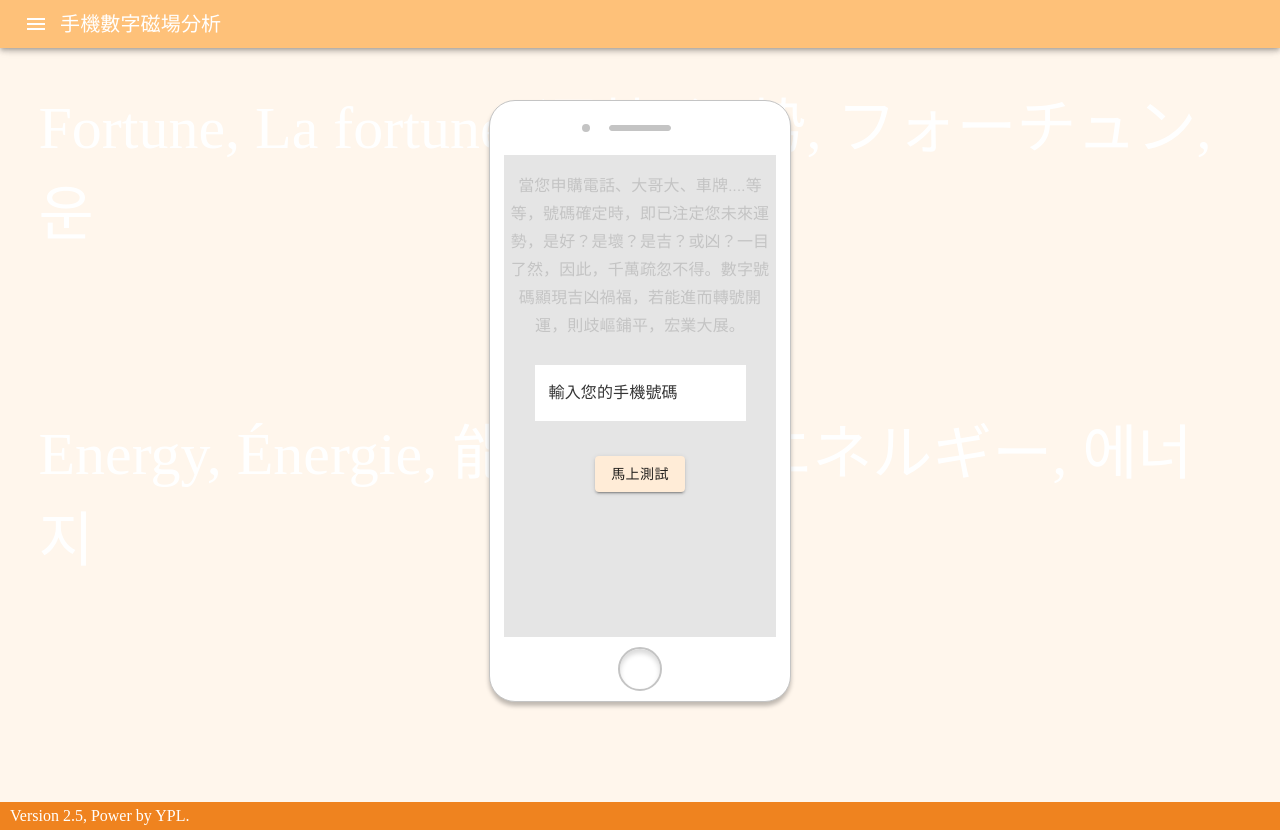
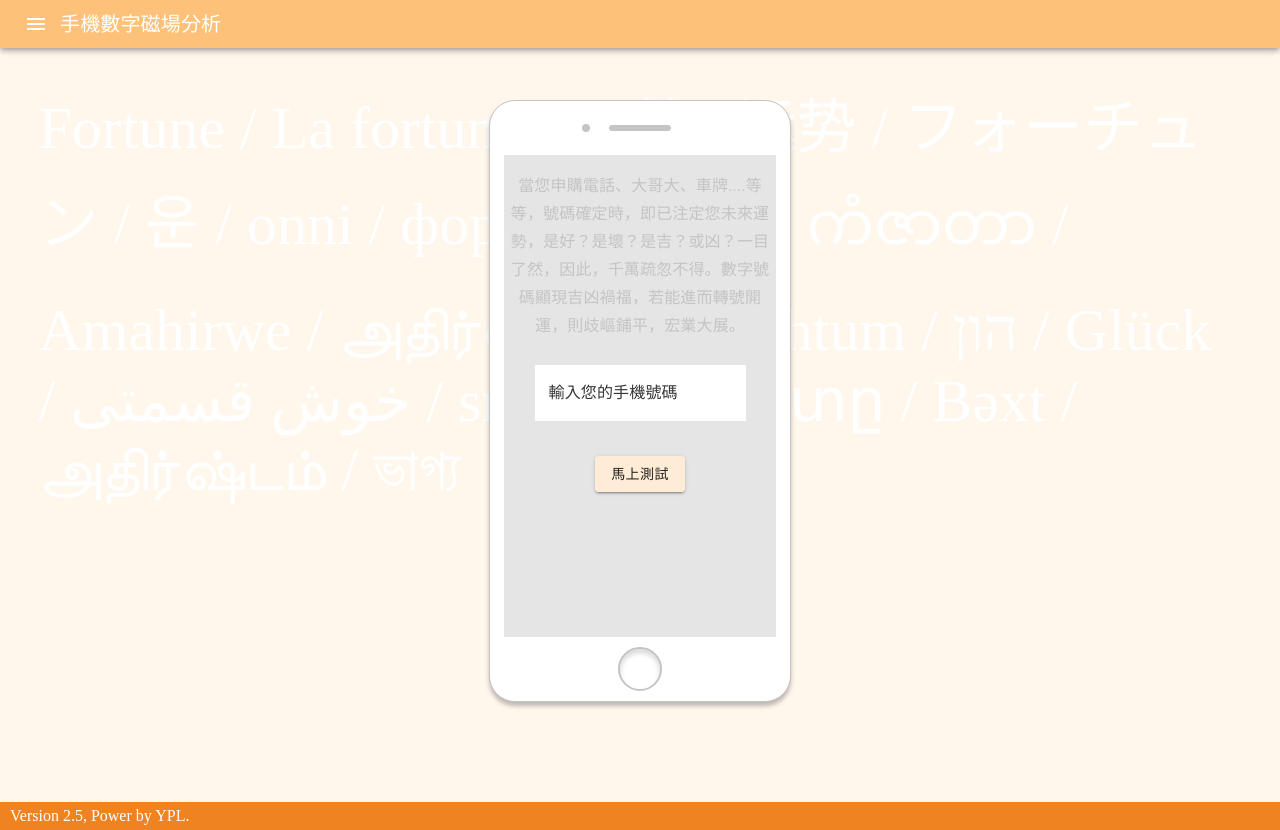
Before and after one commit to HsiehMinChien/my-personal-projects, a Next.js app: page / in a window 1280 px wide. Built offline with nearby package versions, Linux system fonts and the light colour scheme.

Commit message:
Update style.styl

```diff
--- a/pages/style.styl
+++ b/pages/style.styl
@@ -1,26 +1,42 @@
+before-setting()
+	content: 'Fortune / La fortune / 運勢 / 运势 / フォーチュン / 운 / onni / фортуна / भाग्य / ကံဇာတာ';
+	font-size: 60px;
+	z-index: 0;
+	position: absolute;
+	top: 5%;
+	padding: 3%
+	color: #fff;
+
 body
 	margin 0
 
 .number-analysis
 	background-color: #FFF6EC
 
-	&:before
-		content: 'Fortune, La fortune, 運勢, 运势, フォーチュン, 운';
-		font-size: 60px;
-		z-index: 0;
-		position: absolute;
-		top: 5%;
-		padding: 3%
-		color: #fff;
-
-	&:after
-		content: 'Energy, Énergie, 能量, 能量, エネルギー, 에너지'
-		font-size: 60px;
-		z-index: 0;
-		position: absolute;
-		bottom: 23%;
-		padding: 3%
-		color: #fff;
+	@media only screen and (max-width: 477px)
+		&:before
+			before-setting()
+	@media only screen and (min-width: 477px) and (max-width: 600px)
+		&:before
+			before-setting()
+			content: 'Fortune / La fortune / 運勢 / 运势 / フォーチュン / 운 / onni / фортуна / भाग्य / ကံဇာတာ / Amahirwe / அதிர்ஷ்டம்';
+	@media only screen and (min-width: 601px) and (max-width: 900px)
+		&:before
+			before-setting()
+			content: 'Fortune / La fortune / 運勢 / 运势 / フォーチュン / 운 / onni / фортуна / भाग्य / ကံဇာတာ / Amahirwe / அதிர்ஷ்டம் / Räichtum / הון';
+	@media only screen and (min-width: 901px) and (max-width: 1200px)
+		&:before
+			before-setting()
+			content: 'Fortune / La fortune / 運勢 / 运势 / フォーチュン / 운 / onni / фортуна / भाग्य / ကံဇာတာ / Amahirwe / அதிர்ஷ்டம் / Räichtum / הון / Glück / خوش قسمتی / sreća';
+	@media only screen and (min-width: 1201px) and (max-width: 1500px)
+		&:before
+			before-setting()
+			content: 'Fortune / La fortune / 運勢 / 运势 / フォーチュン / 운 / onni / фортуна / भाग्य / ကံဇာတာ / Amahirwe / அதிர்ஷ்டம் / Räichtum / הון / Glück / خوش قسمتی / sreća / Բախտը / Bəxt / அதிர்ஷ்டம் / ভাগ্য';
+	@media only screen and (min-width: 1501px) and (max-width: 1800px)
+		&:before
+			before-setting()
+			content: 'Fortune / La fortune / 運勢 / 运势 / フォーチュン / 운 / onni / фортуна / भाग्य / ကံဇာတာ / Amahirwe / அதிர்ஷ்டம் / Räichtum / הון / Glück / خوش قسمتی / sreća / Բախտը / Bəxt / அதிர்ஷ்டம் / ভাগ্য';
+			font-size: 72px
 
 	.MuiAppBar-root
 		background-color: #FEC179
```
